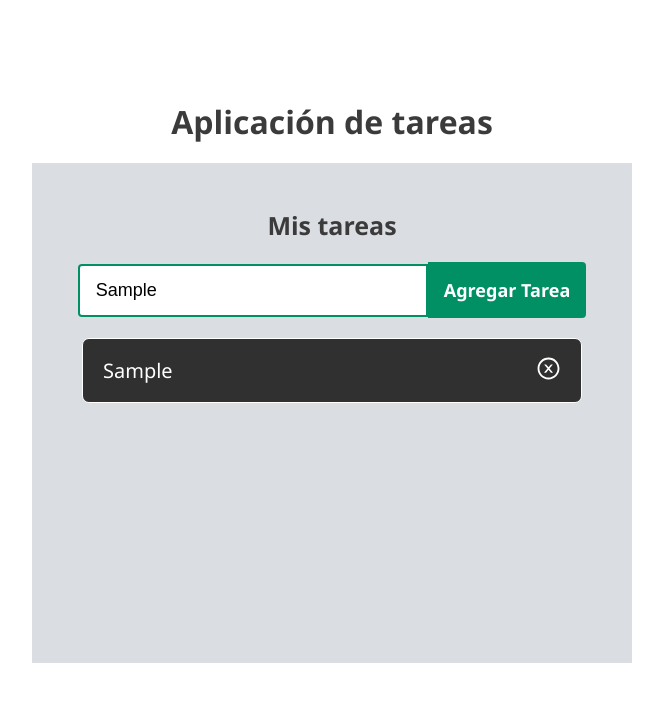
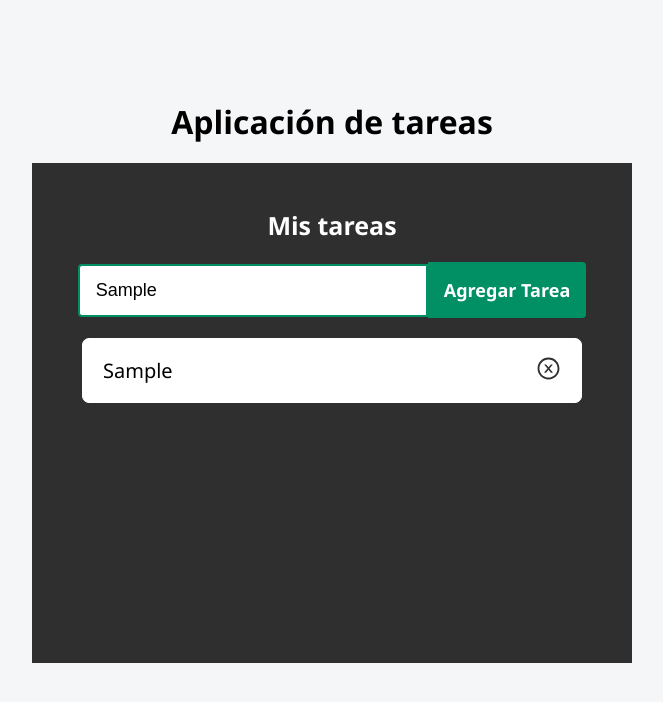
Before and after one commit to fabiochirinos/aplicacion-tareas-react, a React (Create React App) app: page / in a window 1280 px wide. Both pictures are taken after typing "Sample" into the empty fields and a click on the button "Agregar Tarea". Shown: the top 702 px of the page, without its empty margins (308-971 px from the left). Built offline with nearby package versions, Linux system fonts and the light colour scheme.

Commit message:
se modificaron los estilos

```diff
--- a/src/App.css
+++ b/src/App.css
@@ -7,13 +7,13 @@
 html,
 body {
   color: #fff;
-  background-color: #fff;
+  background-color: #f5f6f7;
   font-family: 'Segoe UI', Tahoma, Geneva, Verdana, sans-serif;
   margin-top: 40px;
 }
 
 h2 {
-  color: #3B3B3B;
+  color: #fff;
   font-size: 25px;
   text-align: center;
   margin: 20px 0;
@@ -31,6 +31,6 @@ h2 {
 .tareas-lista-principal {
   width: 600px;
   min-height: 500px;
-  background-color: #DADDE2;
+  background-color: #2f2f2f;
   padding: 25px;
 }
--- a/src/styles/Encabezado.css
+++ b/src/styles/Encabezado.css
@@ -6,5 +6,5 @@ h1 {
   display: flex;
   align-items: center;
   justify-content: center;
-  color: #3B3B3B;
+  color: #000;
 }
--- a/src/styles/Tarea.css
+++ b/src/styles/Tarea.css
@@ -1,7 +1,7 @@
 .tarea-contenedor {
   width: 500px;
   min-height: 65px;
-  background-color: #303030;
+
   margin: 5px 0;
   padding: 8px 15px 8px 20px;
   display: flex;
@@ -15,20 +15,21 @@
 /* Colores */
 
 .tarea-contenedor:nth-child(3n + 1){
-  background-color: #303030;
+  background-color: #fff;
 }
 
 .tarea-contenedor:nth-child(3n + 2){
-  background-color: #3f3e3e;
+  background-color: #fefefe;
 }
 
 .tarea-contenedor:nth-child(3n + 3){
-  background-color: #494949;
+  background-color: #fcfcfc;
 }
 
 /* Texto */
 
 .tarea-texto {
+  color: #000;
   width: 100%;
   height: 100%;
   font-size: 20px;
@@ -38,6 +39,7 @@
 }
 
 .tarea-icono {
+  color: #2f2f2f;
   width: 25px;
   height: 25px;
   margin: 5px;
```
